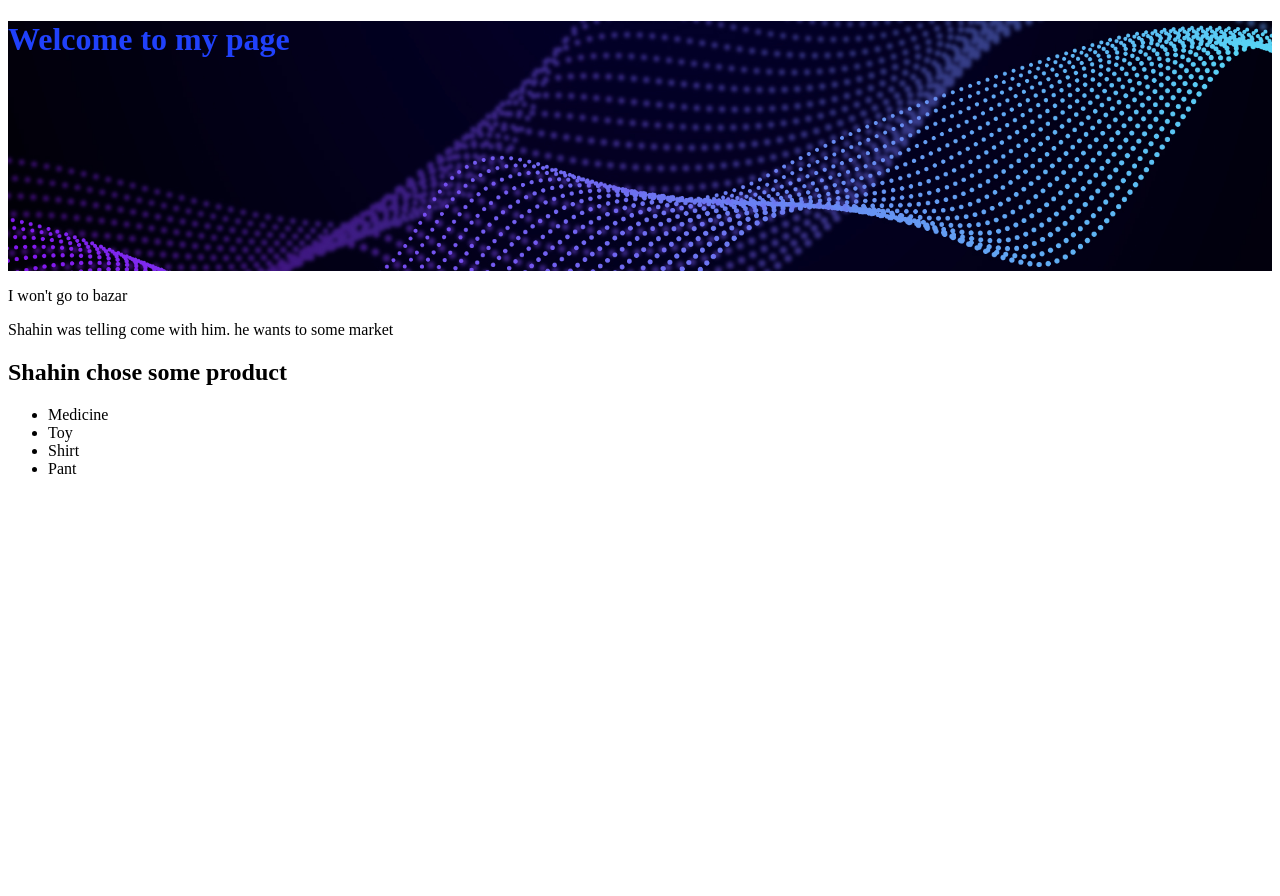
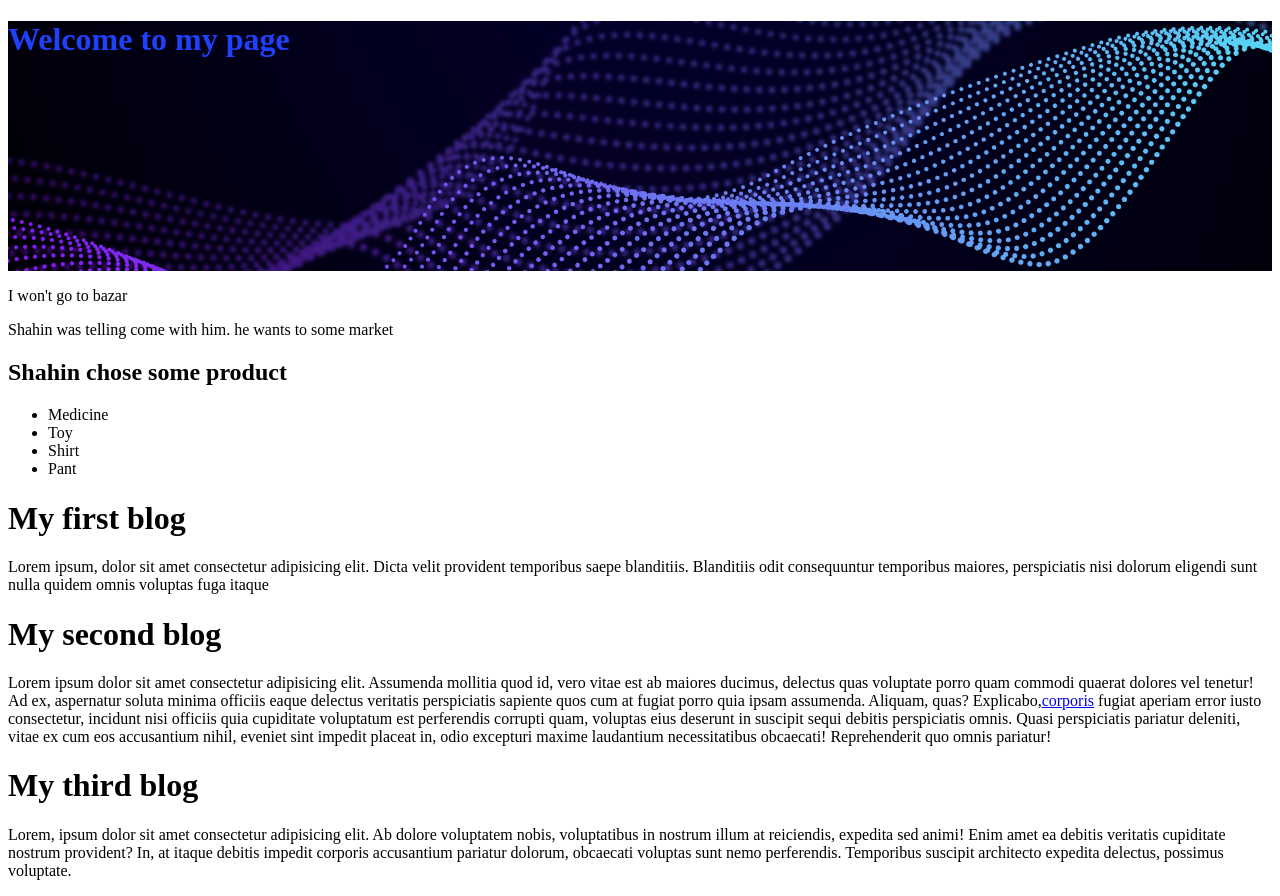
Before and after one commit to SanzidAhmed/My-third-girlfriend, a plain HTML site: page Index.html in a window 1280 px wide. Before the commit the page ends 800 px from the top, so only its background shows below. Drawn offline with Linux system fonts and the light colour scheme.

Commit message:
send code

```diff
--- a/Index.html
+++ b/Index.html
@@ -33,6 +33,7 @@
     <p>I won't go to bazar</p>
     <p>Shahin was telling come with him. he wants to some market </p>
 
+
     <h2>Shahin chose some product</h2>
     <ul>
         <li>Medicine</li>
@@ -40,6 +41,17 @@
         <li>Shirt</li>
         <li>Pant</li>
     </ul>
+    <div class="blog">
+        <h1>My first blog</h1>
+        <p>Lorem ipsum, dolor sit amet consectetur adipisicing elit. Dicta velit provident temporibus saepe blanditiis. Blanditiis odit consequuntur temporibus maiores, perspiciatis nisi dolorum eligendi sunt nulla quidem omnis voluptas fuga itaque</p></div>
+        <div class="blog">
+        <h1>My second blog</h1>
+        <p>Lorem ipsum dolor sit amet consectetur adipisicing elit. Assumenda mollitia quod id, vero vitae est ab maiores ducimus, delectus quas voluptate porro quam commodi quaerat dolores vel tenetur! Ad ex, aspernatur soluta minima officiis eaque delectus veritatis perspiciatis sapiente quos cum at fugiat porro quia ipsam assumenda. Aliquam, quas? Explicabo,<a href="https://www.facebook.com/" target="_blank">corporis</a>  fugiat aperiam error iusto consectetur, incidunt nisi officiis quia cupiditate voluptatum est perferendis corrupti quam, voluptas eius deserunt in suscipit sequi debitis perspiciatis omnis. Quasi perspiciatis pariatur deleniti, vitae ex cum eos accusantium nihil, eveniet sint impedit placeat in, odio excepturi maxime laudantium necessitatibus obcaecati! Reprehenderit quo omnis pariatur!</p></div>
+
+    <div class="blog">
+        <h1>My third blog</h1>
+        <p>Lorem, ipsum dolor sit amet consectetur adipisicing elit. Ab dolore voluptatem nobis, voluptatibus in nostrum illum at reiciendis, expedita sed animi! Enim amet ea debitis veritatis cupiditate nostrum provident? In, at itaque debitis impedit corporis accusantium pariatur dolorum, obcaecati voluptas sunt nemo perferendis. Temporibus suscipit architecto expedita delectus, possimus voluptate.</p>
+    </div>
 
 </body>
 </html>
```
